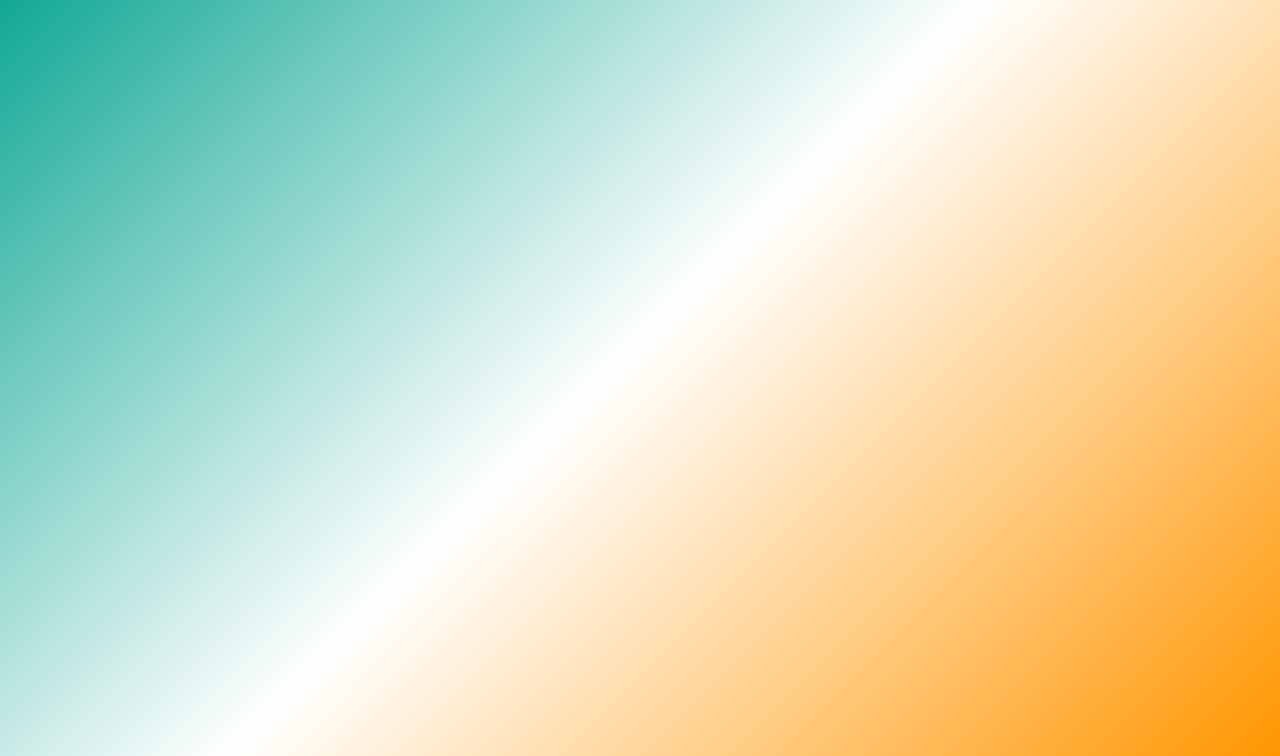
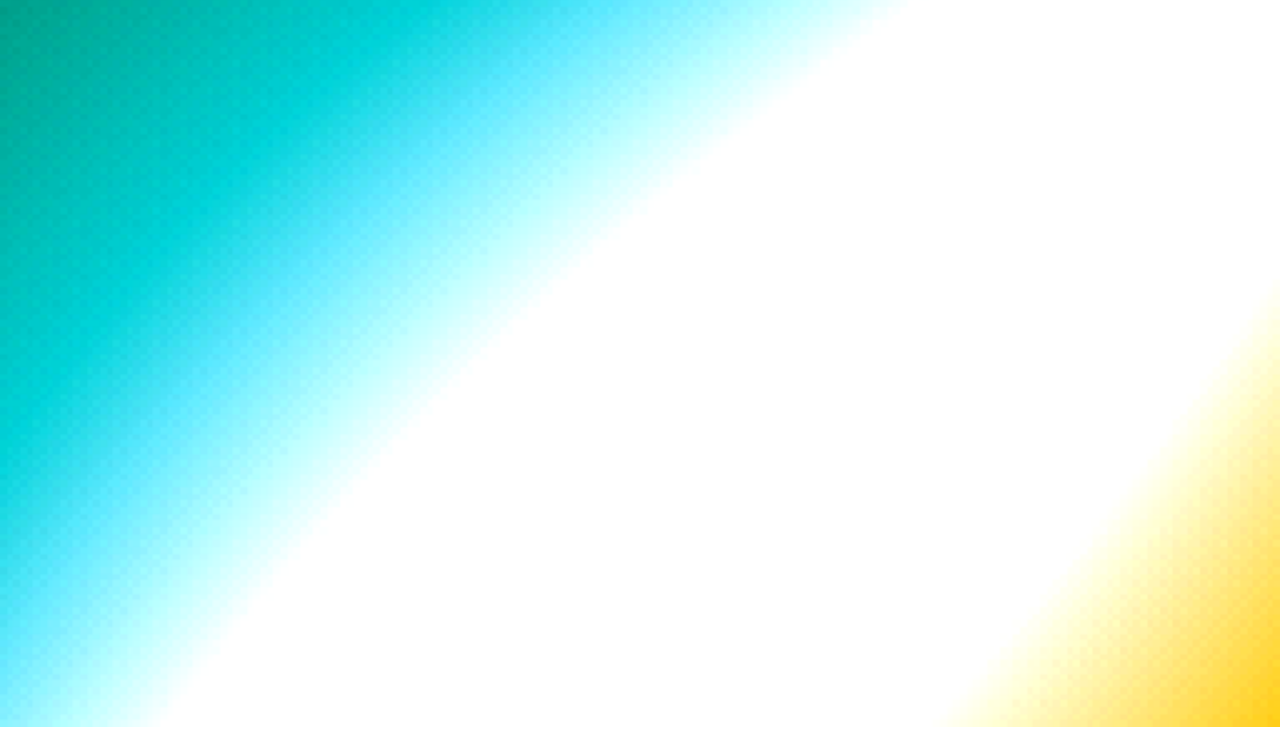
Before and after one commit to Vamanster/PWA-test, a plain HTML site: page index.html in a window 1280 px wide. Shown: the part 73-829 px from the top of the page. After the commit the page ends 800 px from the top, so only its background shows below. Drawn offline with Linux system fonts and the light colour scheme.

Commit message:
Image sources
Added image references to be included in the source elements

```diff
--- a/index.html
+++ b/index.html
@@ -7,6 +7,7 @@
     <title>PWA</title>
     <link rel="manifest" href="manifest.json">
     <link rel="stylesheet" href="styles.css">
+    <link rel="icon" href="icon-192x192.png" type="image/x-icon">
 </head>
 <body>
     <h1>Hello There</h1>
--- a/styles.css
+++ b/styles.css
@@ -1,5 +1,7 @@
 body {
-    background: rgb(0,161,141);
-    background: linear-gradient(135deg, rgba(0,161,141,1) 0%, rgba(255,255,255,1) 50%, rgba(255,150,0,1) 100%);
-    height: 100vh;
+    /* background: rgb(0,161,141); */
+    /* background: linear-gradient(135deg, rgba(0,161,141,1) 0%, rgba(255,255,255,1) 50%, rgba(255,150,0,1) 100%); */
+    background-image: url("icon-512x512.png");
+    background-repeat: no-repeat;
+    background-size: cover;
 }
```
